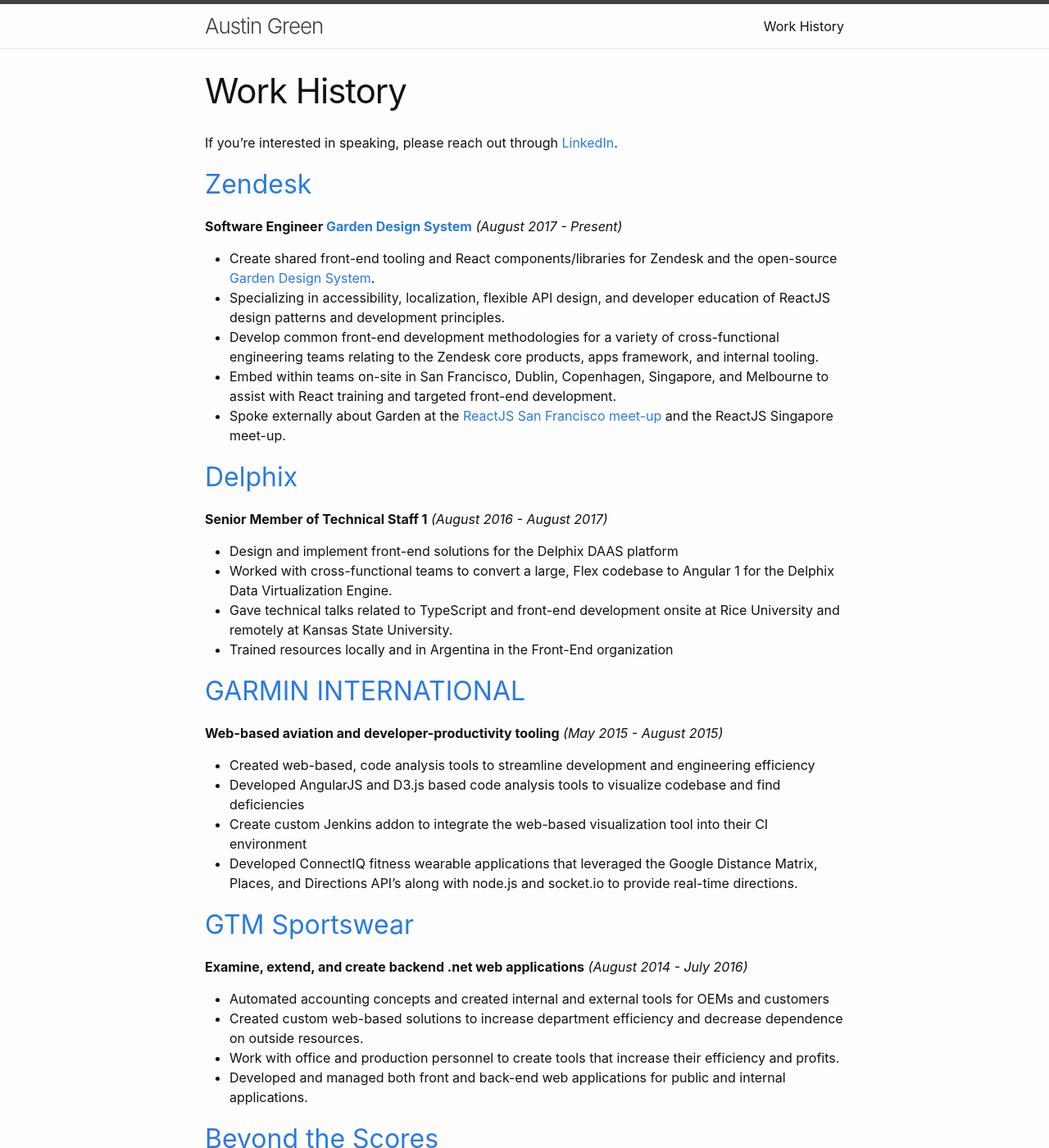
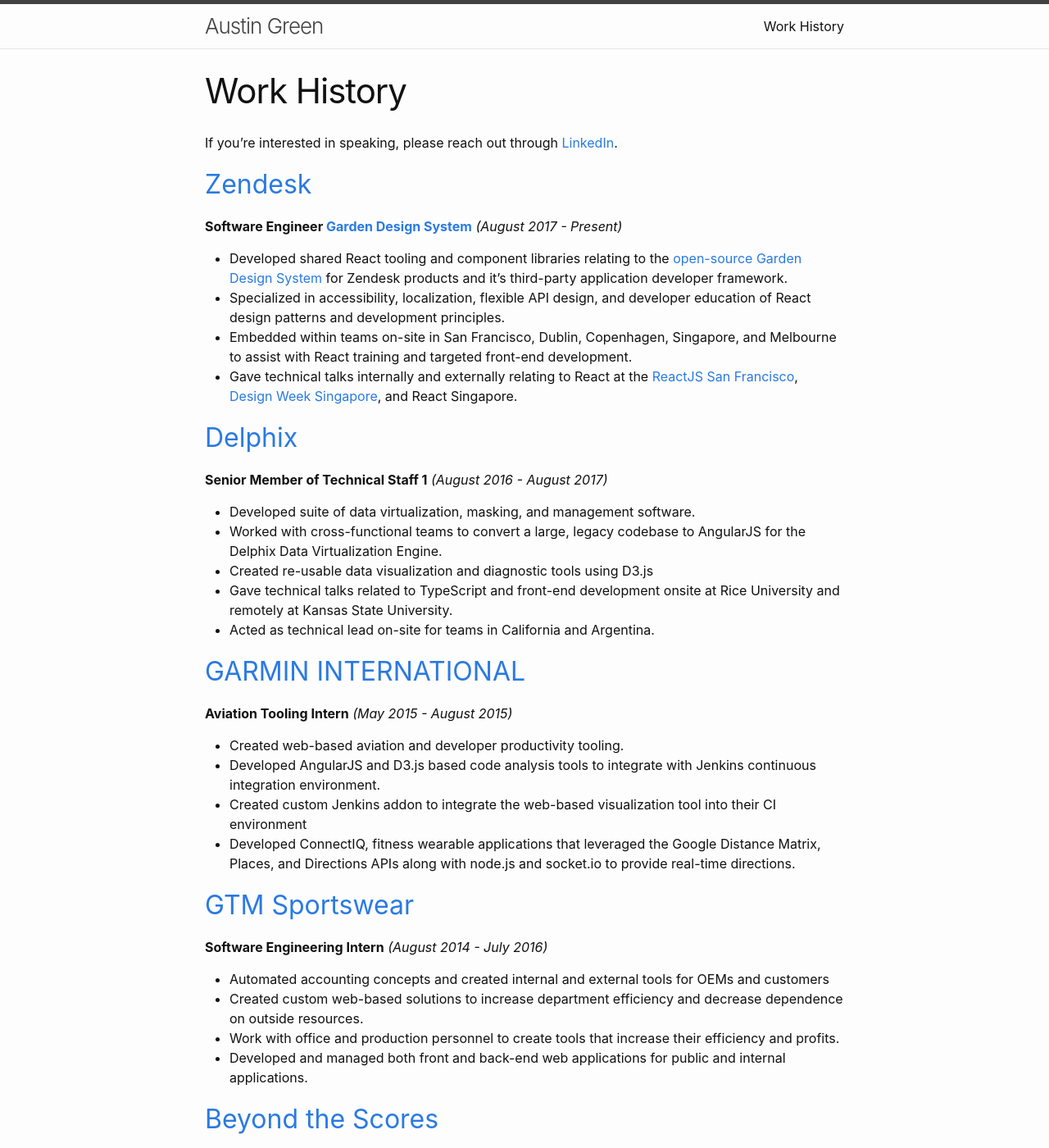
Before and after one commit to austingreendev/austingreen.info, a Jekyll site: the page built from work-history.md, in a window 1280 px wide and 1400 px high. Shown: the whole window at 82% size. Built offline with Jekyll 4.4.1, drawn with Linux system fonts in a browser that asks for light colours; some of the changed text lies outside the part shown.

Commit message:
Updated resume to include rephrasing

```diff
--- a/work-history.md
+++ b/work-history.md
@@ -10,33 +10,33 @@
 
 **Software Engineer [Garden Design System](https://garden.zendesk.com/)** _(August 2017 - Present)_
 
-* Create shared front-end tooling and React components/libraries for Zendesk and the open-source [Garden Design System](https://github.com/zendeskgarden).
-* Specializing in accessibility, localization, flexible API design, and developer education of ReactJS design patterns and development principles.
-* Develop common front-end development methodologies for a variety of cross-functional engineering teams relating to the Zendesk core products, apps framework, and internal tooling.
-* Embed within teams on-site in San Francisco, Dublin, Copenhagen, Singapore, and Melbourne to assist with React training and targeted front-end development.
-* Spoke externally about Garden at the [ReactJS San Francisco meet-up](/2018/04/13/reactjs-sf-at-zendesk.html) and the ReactJS Singapore meet-up.
+* Developed shared React tooling and component libraries relating to the [open-source Garden Design System](https://github.com/zendeskgarden) for Zendesk products and it’s third-party application developer framework.
+* Specialized in accessibility, localization, flexible API design, and developer education of React design patterns and development principles.
+* Embedded within teams on-site in San Francisco, Dublin, Copenhagen, Singapore, and Melbourne to assist with React training and targeted front-end development.
+* Gave technical talks internally and externally relating to React at the [ReactJS San Francisco](/2018/04/13/reactjs-sf-at-zendesk.html), [Design Week Singapore](https://www.eventbrite.com/e/design-systems-at-zendesk-registration-43121576797#), and React Singapore.
 
 ## [Delphix](https://www.delphix.com/)
 
 **Senior Member of Technical Staff 1** _(August 2016 - August 2017)_
 
-* Design and implement front-end solutions for the Delphix DAAS platform
-* Worked with cross-functional teams to convert a large, Flex codebase to Angular 1 for the Delphix Data Virtualization Engine.
+* Developed suite of data virtualization, masking, and management software.
+* Worked with cross-functional teams to convert a large, legacy codebase to AngularJS for the Delphix Data Virtualization Engine.
+* Created re-usable data visualization and diagnostic tools using D3.js
 * Gave technical talks related to TypeScript and front-end development onsite at Rice University and remotely at Kansas State University.
-* Trained resources locally and in Argentina in the Front-End organization
+* Acted as technical lead on-site for teams in California and Argentina.
 
 ## [GARMIN INTERNATIONAL](https://www.garmin.com/en-US/)
 
-**Web-based aviation and developer-productivity tooling** _(May 2015 - August 2015)_
+**Aviation Tooling Intern** _(May 2015 - August 2015)_
 
-* Created web-based, code analysis tools to streamline development and engineering efficiency
-* Developed AngularJS and D3.js based code analysis tools to visualize codebase and find deficiencies
-* Create custom Jenkins addon to integrate the web-based visualization tool into their CI environment
-* Developed ConnectIQ fitness wearable applications that leveraged the Google Distance Matrix, Places, and Directions API's along with node.js and socket.io to provide real-time directions.
+* Created web-based aviation and developer productivity tooling.
+* Developed AngularJS and D3.js based code analysis tools to integrate with Jenkins continuous integration environment.
+* Created custom Jenkins addon to integrate the web-based visualization tool into their CI environment
+* Developed ConnectIQ, fitness wearable applications that leveraged the Google Distance Matrix, Places, and Directions APIs along with node.js and socket.io to provide real-time directions.
 
 ## [GTM Sportswear](https://gtmsportswear.com/)
 
-**Examine, extend, and create backend .net web applications** _(August 2014 - July 2016)_
+**Software Engineering Intern** _(August 2014 - July 2016)_
 
 * Automated accounting concepts and created internal and external tools for OEMs and customers
 * Created custom web-based solutions to increase department efficiency and decrease dependence on outside resources.
@@ -45,8 +45,8 @@
 
 ## [Beyond the Scores](https://www.beyondthescores.com/public/)
 
-**Design and develop large-scale, real-time web applications.** _(March 2013 - August 2014)_
+**Software Engineering Intern** _(March 2013 - August 2014)_
 
-* Developed sports management software to help the management and creation of Gymnastics teams and leagues.
-* Created a pet weighing kiosk for PetStep (Petco) that collects user and animal data.
-* Work with clients and partners to create systems that solve their unique issues.
+* Designed and implemented web and mobile-based sports management software.
+* Primary project involved creating real-time, web-based scoreboards using Socket.IO and RabbitMQ.
+* Created a pet weighing kiosk for PetStep (PetCo) that collects user and animal data.
```
